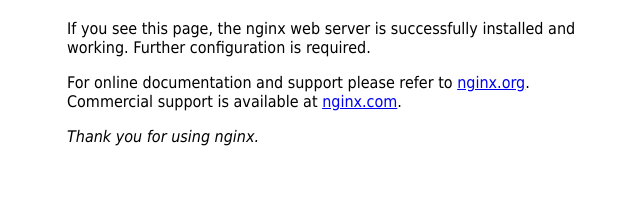
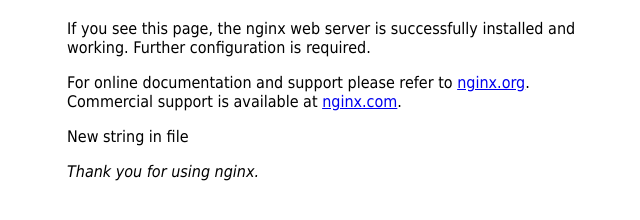
Before and after one commit to theseone51/demo, a plain HTML site: page index.html in a window 1280 px wide. Shown: the part 62-282 px from the top of the page, without its empty margins (293-933 px from the left). Drawn offline with Linux system fonts and the light colour scheme.

Commit message:
Adding string in file index.html

```diff
--- a/index.html
+++ b/index.html
@@ -19,7 +19,7 @@ working. Further configuration is required.</p>
 <a href="http://nginx.org/">nginx.org</a>.<br/>
 Commercial support is available at
 <a href="http://nginx.com/">nginx.com</a>.</p>
-
+<a>New string in file</a>
 <p><em>Thank you for using nginx.</em></p>
 </body>
 </html>
```
